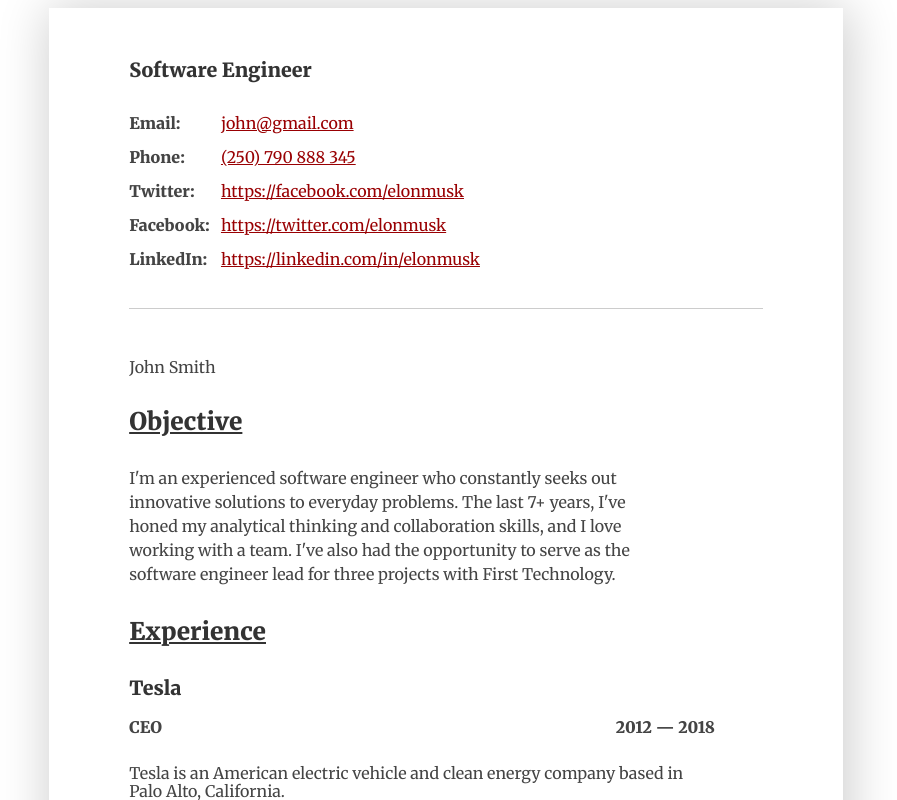
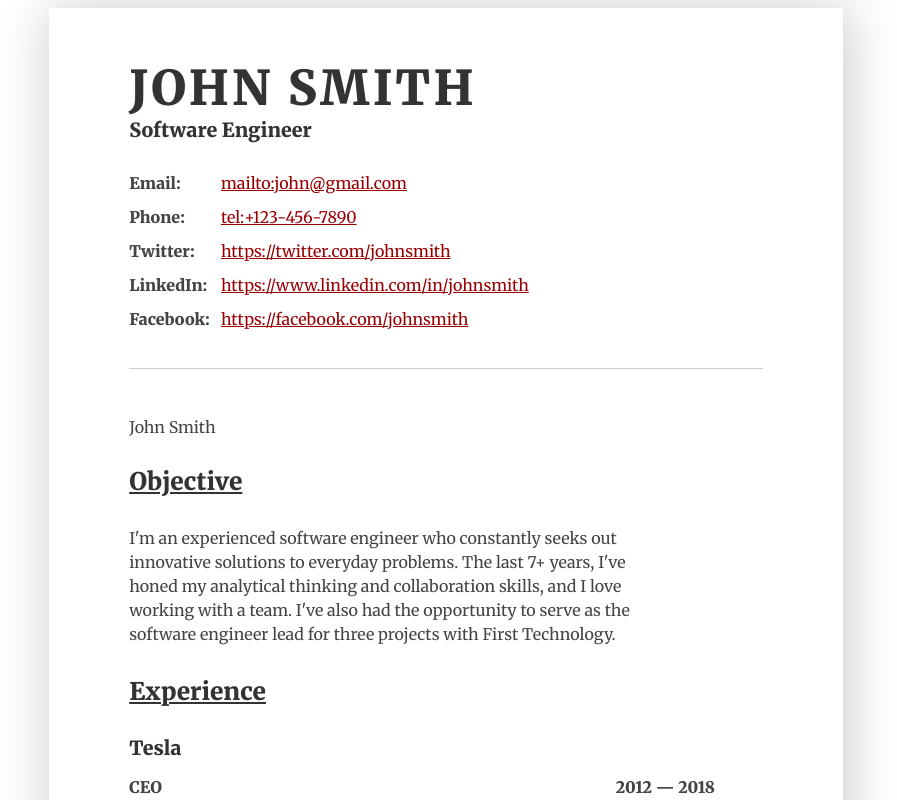
Before and after one commit to igaimerca/react-resume-builder, a React (Vite) app: page / in a window 1280 px wide. Shown: the top 800 px of the page, without its empty margins (194-1091 px from the left). Built offline with nearby package versions, Linux system fonts and the light colour scheme.

Commit message:
feat: updated data

```diff
--- a/src/assets/resume.json
+++ b/src/assets/resume.json
@@ -5,11 +5,28 @@
   "tel": "(250) 790 888 345",
   "position": "Software Engineer",
   "objective": "I'm an experienced software engineer who constantly seeks out innovative solutions to everyday problems. The last 7+ years, I've honed my analytical thinking and collaboration skills, and I love working with a team. I've also had the opportunity to serve as the software engineer lead for three projects with First Technology.",
-  "social_links": {
-    "twitter": "https://twitter.com/elonmusk",
-    "facebook": "https://facebook.com/elonmusk",
-    "linkedin": "https://linkedin.com/in/elonmusk"
-  },
+  "social_links": [
+    {
+        "title": "Email",
+        "link": "mailto:john@gmail.com"
+    },
+    {
+        "title": "Phone",
+        "link": "tel:+123-456-7890"
+    },
+    {
+        "title": "Twitter",
+        "link": "https://twitter.com/johnsmith"
+    },
+    {
+        "title": "LinkedIn",
+        "link": "https://www.linkedin.com/in/johnsmith"
+    },
+    {
+        "title": "Facebook",
+        "link": "https://facebook.com/johnsmith"
+    }
+  ],
   "experience": [
     {
       "company": "Tesla",
--- a/src/components/Page/Page.jsx
+++ b/src/components/Page/Page.jsx
@@ -8,18 +8,16 @@ function Page({ jsonData }) {
             <header id="header">
                 <div>
                     <div className="title">
-                        <h1></h1>
+                        <h1>{data.firstName + " " + data.lastName}</h1>
                         <h3>{data.position}</h3>
                     </div>
 
                     <div>
                         <div className="contact-info">
-                            <p>
-                                <b>Email: </b><a href="mailto:name@yourdomain.com">{data.email}</a></p>
-                            <p><b>Phone: </b> <a href="tel:+123-456-7890">{data.tel}</a> </p>
-                            <p><b>Twitter: </b> <a href="https://twitter.com/elonmusk">{data.social_links.facebook}</a> </p> <p><b>Facebook: </b> <a href="https://twitter.com/elonmusk">{data.social_links.twitter}</a> </p>
-                            <p><b>LinkedIn: </b> <a href="https://linkedin.com/in/elonmusk">{data.social_links.linkedin}</a> </p>
-
+                            {data.social_links?.map((social, i) => (
+                            <p key={i}>
+                                <b>{social.title}: </b><a href={social.link}>{social.link}</a></p>
+                            ))}
                         </div>
                     </div>
                 </div>
@@ -46,7 +44,7 @@ function Page({ jsonData }) {
 
                             <div>
                                 {data.experience.map((exp, index) => (
-                                    <div className="job last">
+                                    <div className="job last" key={index}>
                                         <h3 className='company'>{exp.company}</h3>
                                         <div className="job-desc">
                                             <p className='position'>{exp.position}</p>
```
